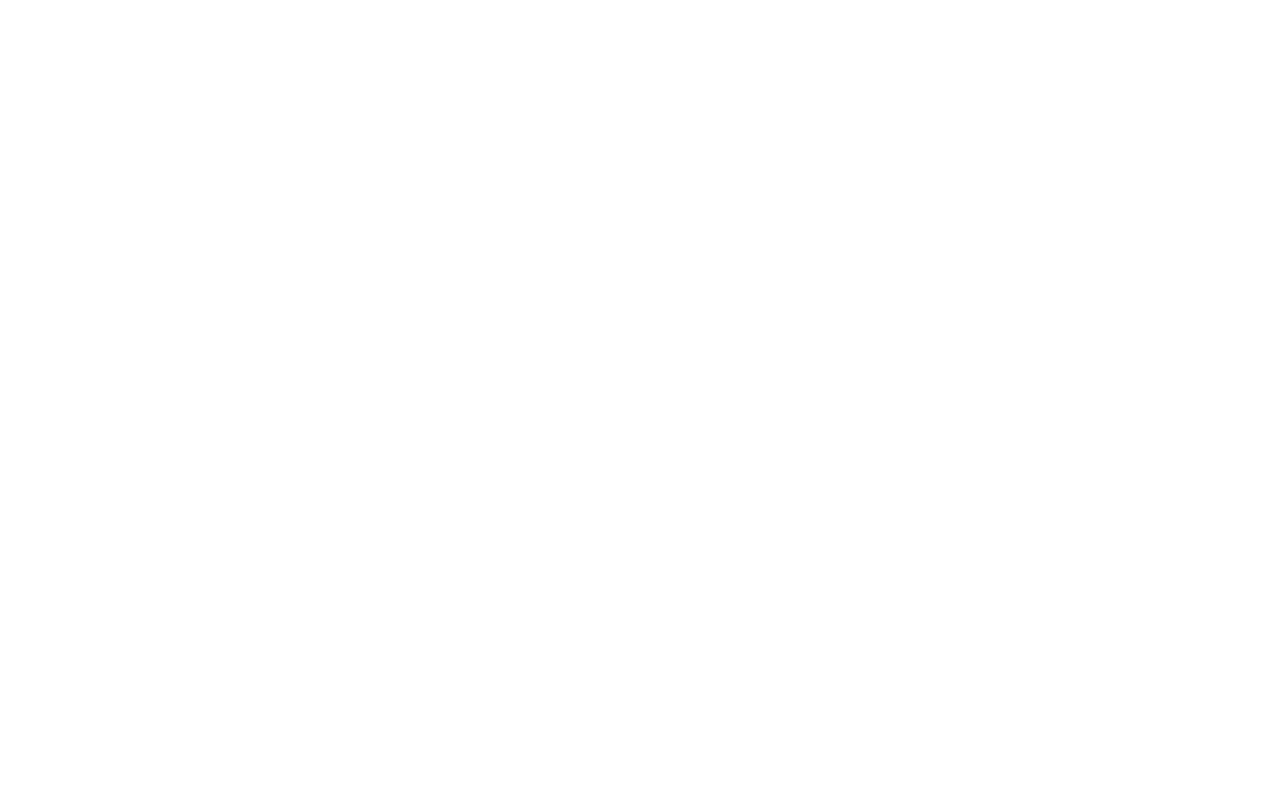
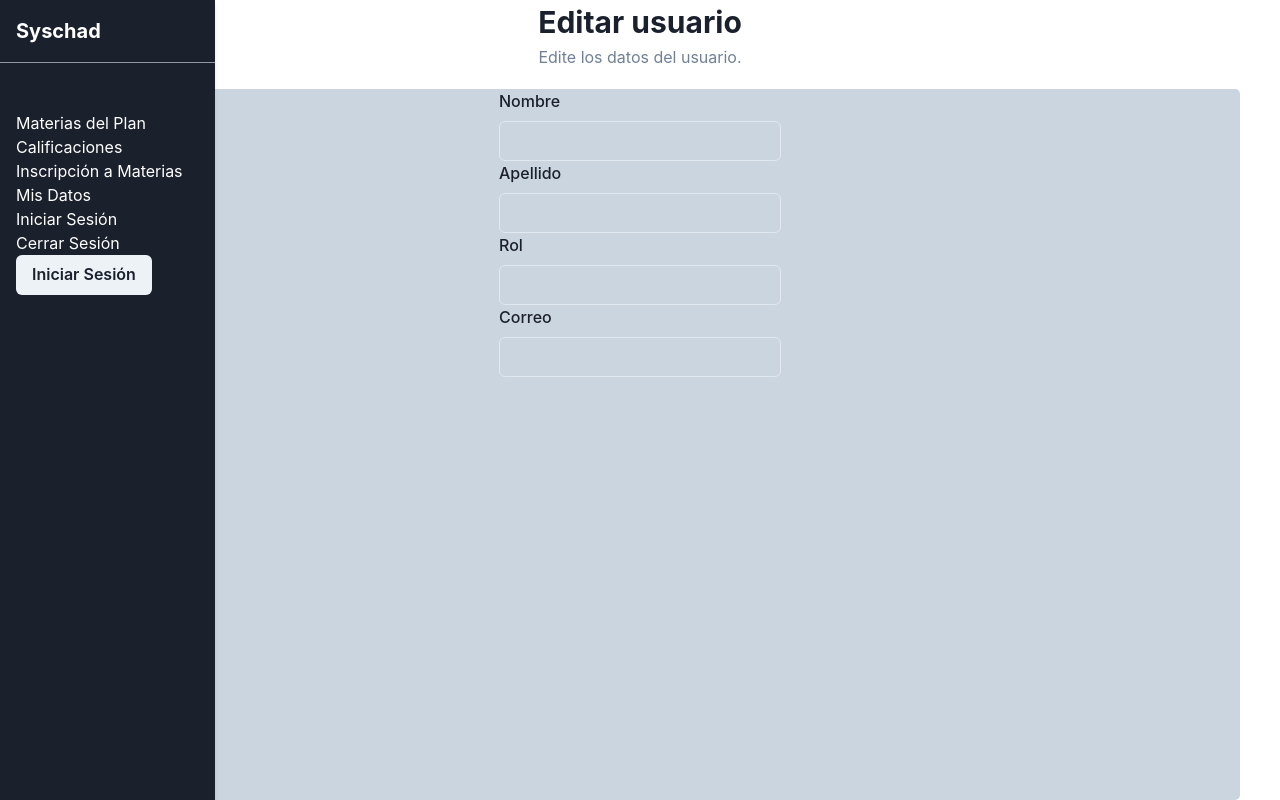
Before and after one commit to facugerez3108/syschad-client, a React (Create React App) app: page /gestion-alumnos/editar/1 in a window 1280 px wide. Before the commit this address had no page. Built offline with nearby package versions, Linux system fonts and the light colour scheme.

Commit message:
edit user to-do

```diff
--- a/src/App.tsx
+++ b/src/App.tsx
@@ -18,7 +18,7 @@
           <Route  path="/" element={<Home />} />
           <Route path="/signin" element={<Login />} />
           <Route path='/gestion-alumnos' element={<UserList />} />
-          <Route path='/gestion-alumnos/editar' element={<EditUser />} />
+          <Route path='/gestion-alumnos/editar/:id' element={<EditUser />} />
         </Routes>
       </Router>
     </div>
--- a/src/pages/admin/usuarios/components/user-table.tsx
+++ b/src/pages/admin/usuarios/components/user-table.tsx
@@ -84,8 +84,8 @@
     return <p>No hay usuarios/alumnos registrados en el sistema.</p>;
   }
 
-  const onEdit = () => {
-    navigate('/gestion-alumnos/editar/')
+  const onEdit = (id: number) => {
+    navigate(`/gestion-alumnos/editar/${id}`);
   }
 
   return (
@@ -106,7 +106,7 @@
                           m={2}
                           aria-label="Editar usuario"
                           icon={<EditIcon />}
-                          onClick={() => onEdit()}
+                          onClick={() => onEdit(user.id)}
                         />
                        </Tooltip>
                        <Tooltip label="Eliminar usuario">
--- a/src/pages/admin/usuarios/edit-user.tsx
+++ b/src/pages/admin/usuarios/edit-user.tsx
@@ -1,14 +1,42 @@
 import MainContainer from "../../../components/main/main-container";
-import Layout from "../../../layout/layout"
+import { Heading } from "../../../components/ui/heading";
+import Layout from "../../../layout/layout";
+import { UserProps } from "../../../../types";
+import { Box, Flex, FormControl, FormLabel, Input } from "@chakra-ui/react";
 
 const EditUser = () => {
-    return (
-        <Layout>
-            <MainContainer>
-                Editar usuario
-            </MainContainer>
-        </Layout>
-    )
-}
+  return (
+    <Layout>
+      <MainContainer>
+        <Heading
+          title={"Editar usuario"}
+          description={`Edite los datos del usuario.`}
+        />
+        <Flex
+            borderRadius={5}
+            w='1200px'
+            h='800px'
+            mt={5}
+            position='relative'
+            justifyContent='center'
+            bgColor='gray.300'
+        >
+          <form>
+            <FormControl>
+              <FormLabel>Nombre</FormLabel>
+              <Input type="text" />
+              <FormLabel>Apellido</FormLabel>
+              <Input type="text" />
+              <FormLabel>Rol</FormLabel>
+              <Input type="email" />
+              <FormLabel>Correo</FormLabel>
+              <Input colorScheme="teal" type="email" />
+            </FormControl>
+          </form>
+        </Flex>
+      </MainContainer>
+    </Layout>
+  );
+};
 
 export default EditUser;
```
